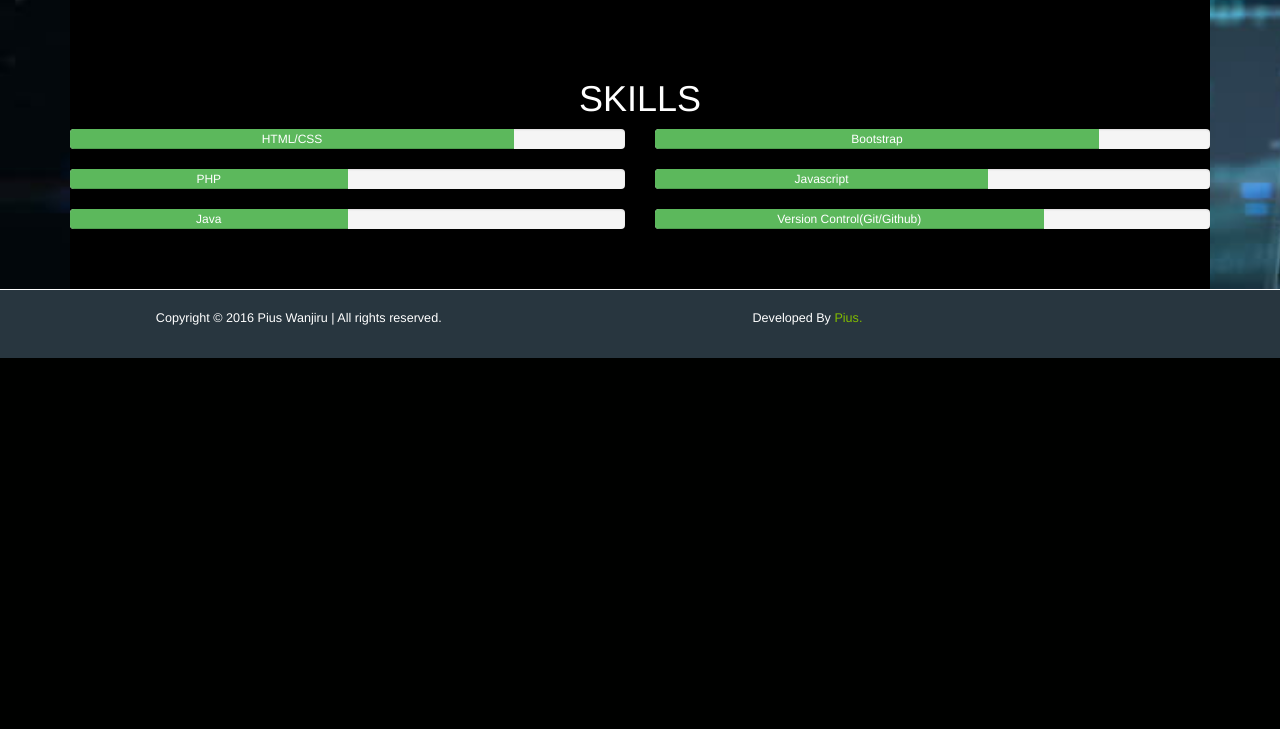
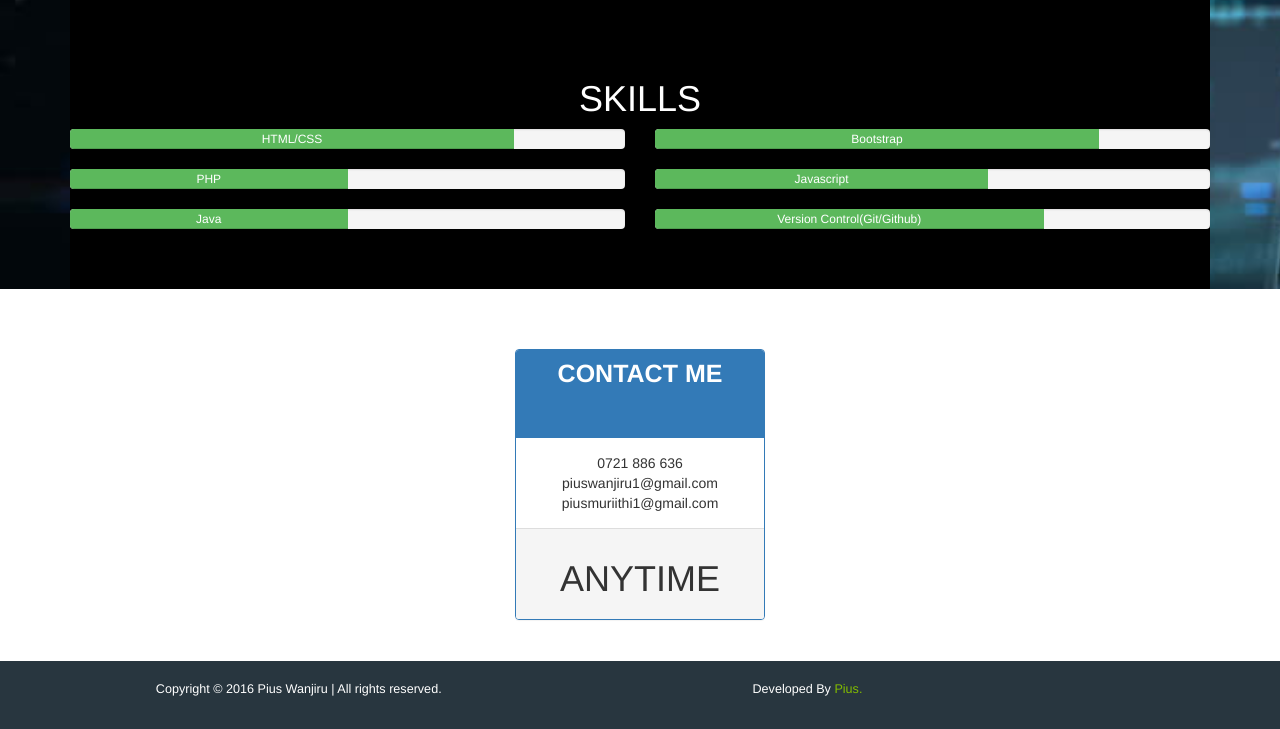
Before and after one commit to pius254/Personal-Site, a PHP site: page / in a window 1280 px wide. Shown: the part 945-1674 px from the top of the page. Before the commit the page ends 1303 px from the top, so only its background shows below. Run offline with PHP 8.4, Linux system fonts and the light colour scheme.

Commit message:
adds contact info on a panel

```diff
--- a/assets/css/styles.css
+++ b/assets/css/styles.css
@@ -9,6 +9,15 @@ body{
 a{
 	color: white;
 	text-decoration: none;
+}
+
+ul{
+	margin: 0;
+	padding: 0;
+}
+
+ul li{
+	list-style: none;
 }
 
 .row {
@@ -37,6 +46,26 @@ a{
 	text-align: center;
 }
 
+#feedback{
+	margin: 0;
+	padding: 0;
+}
+#feedback h2{
+	padding-bottom: 30px;
+	font-weight: 700;
+	margin-top: 0;
+	font-size: 25px;
+	text-align: center;
+}
+#feedback .contact-info{
+	text-align: center;
+}
+
+.panel{
+	width: 250px;
+	text-align: center;
+	margin: 0 auto;
+}
 /*#skills{
 	background-color: transparent;
 }*/
--- a/index.html
+++ b/index.html
@@ -136,6 +136,32 @@
 	</section>
 	<!-- Skills Section  :End -->
 
+	<!-- Contact Section  :Start -->
+	<section id="feedback">
+		<div class="container-fluid">
+			<div class="row">
+				<div class="col-sm-12 center-text">
+					<div class="panel panel-primary wow fadeInDown animated" data-wow-delay="1.6s">
+						<div class="panel-heading" id="contact">
+							<h2 class="text-uppercase">Contact Me</h2>
+						</div>
+						<div class="panel-body">
+							<ul class="contact-info">
+								<li>0721 886 636</li>
+								<li>piuswanjiru1@gmail.com</li>
+								<li>piusmuriithi1@gmail.com</li>
+							</ul>
+						</div>
+						<div class="panel-footer text-center">
+							<h1>ANYTIME</h1>
+						</div>
+					</div>
+				</div>
+			</div>
+		</div>
+	</section>
+	<!-- Contact Section  :End -->
+
 	<!-- Footer:Start-->
 	<footer id="footer">
 		<div class="container">
```
